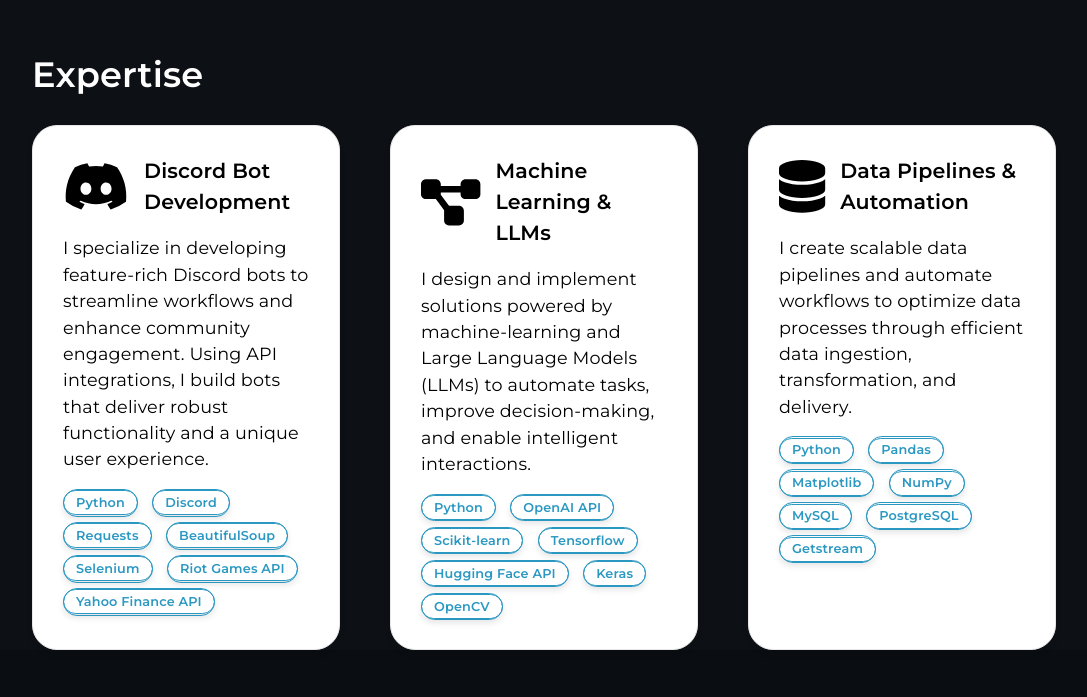
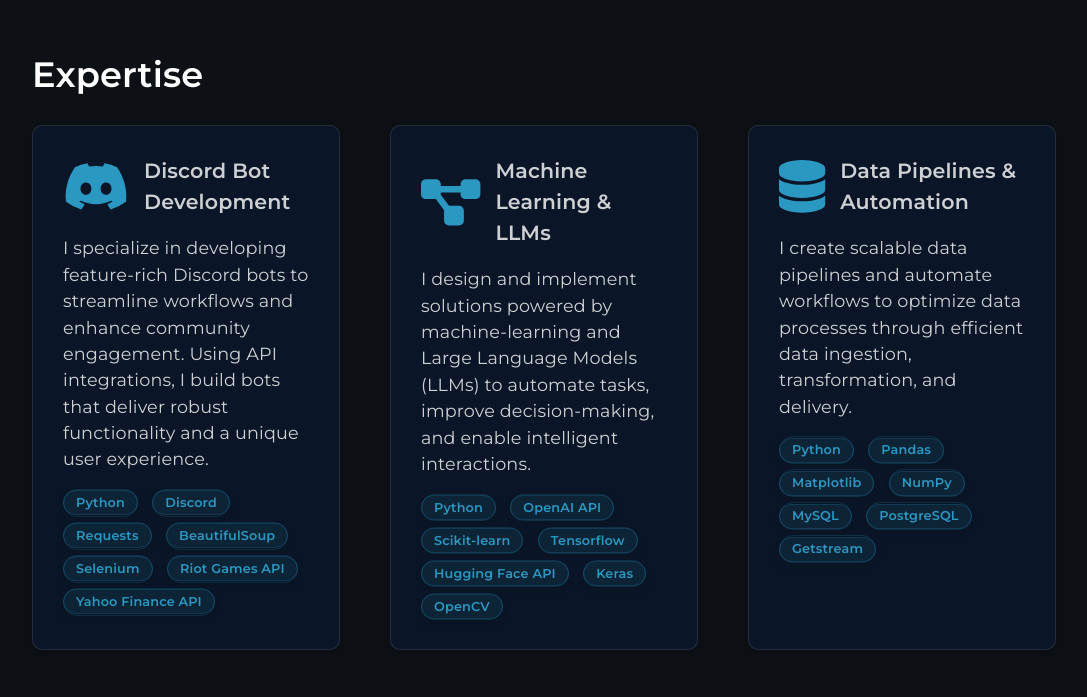
Before and after one commit to naskavinda/upwork-portfolio-brian, a React (Create React App) app: page / in a window 1280 px wide. Shown: the part 803-1500 px from the top of the page, without its empty margins (96-1183 px from the left). Built offline with nearby package versions, Linux system fonts and the light colour scheme.

Commit message:
Fixed background color issues

```diff
--- a/src/assets/styles/Expertise.scss
+++ b/src/assets/styles/Expertise.scss
@@ -1,12 +1,13 @@
 .skills-container {
     margin-top: 64px;
+    margin-bottom: 64px;
     padding: 0% 10%;
     display: flex;
     flex-direction: column;
     text-align: left;
 
     svg {
-        color: black;
+        color: rgb(43, 152, 194);
     }
 
     @media (max-width: 768px) {
@@ -36,13 +37,18 @@
 .skills-container .skills-grid .skill {
     align-items: center;
     text-align: left;
-    background-color: white;
-    border-radius: 25px;
+    background-color: rgba(10, 25, 47, 0.7);
+    border-radius: 10px;
     padding: 30px;
-    box-shadow: 0 4px 6px rgba(0, 0, 0, 0.1);
-    border: 1px solid rgb(231, 231, 231);
+    box-shadow: 0 3px 10px rgba(0, 0, 0, 0.2);
+    border: 1px solid rgba(255, 255, 255, 0.1);
     overflow: hidden;
-    color: black;
+    color: rgba(255, 255, 255, 0.8);
+    transition: transform 0.3s ease;
+
+    &:hover {
+        transform: translateY(-5px);
+    }
 
     @media (max-width: 768px) {
         padding: 30px;
@@ -52,7 +58,7 @@
 
 .skills-container .skills-grid .skill h3,
 .skills-container .skills-grid .skill p {
-    color: black;
+    color: rgba(255, 255, 255, 0.8);
 }
 
 .skill-header {
@@ -73,7 +79,7 @@
     flex: 1;
     word-wrap: break-word;
     margin: 0;
-    color: rgba(43, 152, 194, 1);
+    color: rgb(43, 152, 194);
 }
 
 .skill-icon {
@@ -81,8 +87,8 @@
 }
 
 .chip {
-    color: rgb(39, 40, 34) !important;
-    background-color: white !important;
+    color: rgb(43, 152, 194) !important;
+    background-color: rgba(43, 152, 194, 0.1) !important;
     font-size: 0.8rem !important;
     height: 25px !important;
     box-shadow: 0 4px 6px rgba(0, 0, 0, 0.1);
@@ -90,11 +96,11 @@
     cursor: pointer;
 
     span {
-        color: #2b98c2;
+        color: rgb(43, 152, 194);
         font-family: 'Montserrat', sans-serif;
         font-weight: 500;
         border-radius: 15px;
-        border:0.5px solid #2b98c2;
+        border: 1px solid rgba(43, 152, 194, 0.2);
         font-weight: 600;
     }
 
@@ -104,8 +110,37 @@
 }
 
 .chip:hover {
-    transform: scale(1.1); /* Hover effect */
-    background-color: #f0f8ff;
+    transform: scale(1.1);
+    background-color: rgba(43, 152, 194, 0.2) !important;
+}
+
+.light-mode {
+    .skills-container .skills-grid .skill {
+        background-color: rgba(255, 255, 255, 0.95);
+        border: 1px solid rgba(0, 0, 0, 0.1);
+        color: #2d3748;
+
+        &:hover {
+            border-color: rgba(0, 0, 0, 0.2);
+        }
+
+        h3, p {
+            color: #2d3748;
+        }
+
+        h3 {
+            color: rgb(43, 152, 194);
+        }
+    }
+
+    .chip {
+        background-color: rgba(43, 152, 194, 0.1) !important;
+        border-color: rgba(43, 152, 194, 0.2);
+
+        &:hover {
+            background-color: rgba(43, 152, 194, 0.2) !important;
+        }
+    }
 }
 
 .flex-chips {
--- a/src/assets/styles/Qualifications.scss
+++ b/src/assets/styles/Qualifications.scss
@@ -1,6 +1,6 @@
 .qualifications-section {
   padding: 6rem 0;
-  background-color: #0a192f;
+  background-color: rgba(10, 25, 47, 0.7);
   color: #8892b0;
 
   h1 {
@@ -9,6 +9,10 @@
     margin-bottom: 3rem;
     text-align: center;
   }
+}
+
+.dark-mode .qualifications-section {
+  background-color: rgba(0, 0, 0, 0.87) !important;
 }
 
 .qualifications-container {
```
